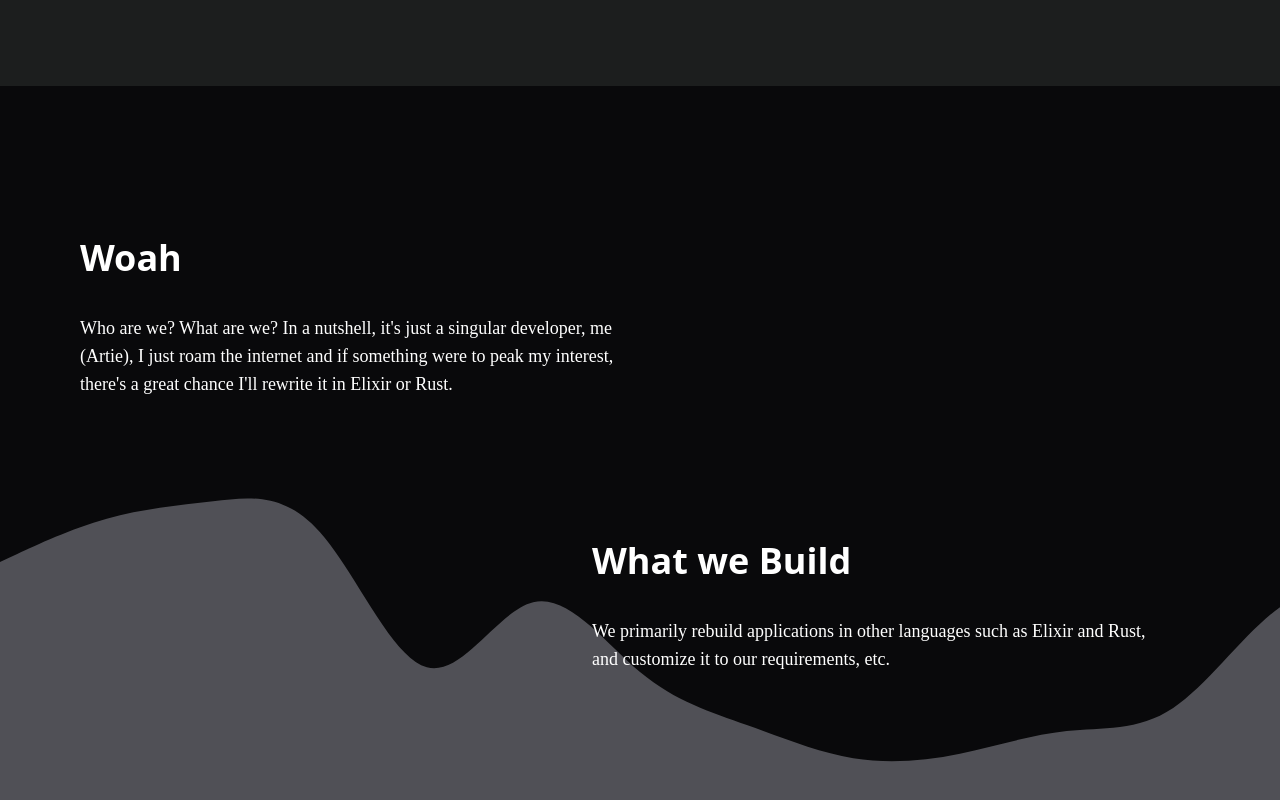
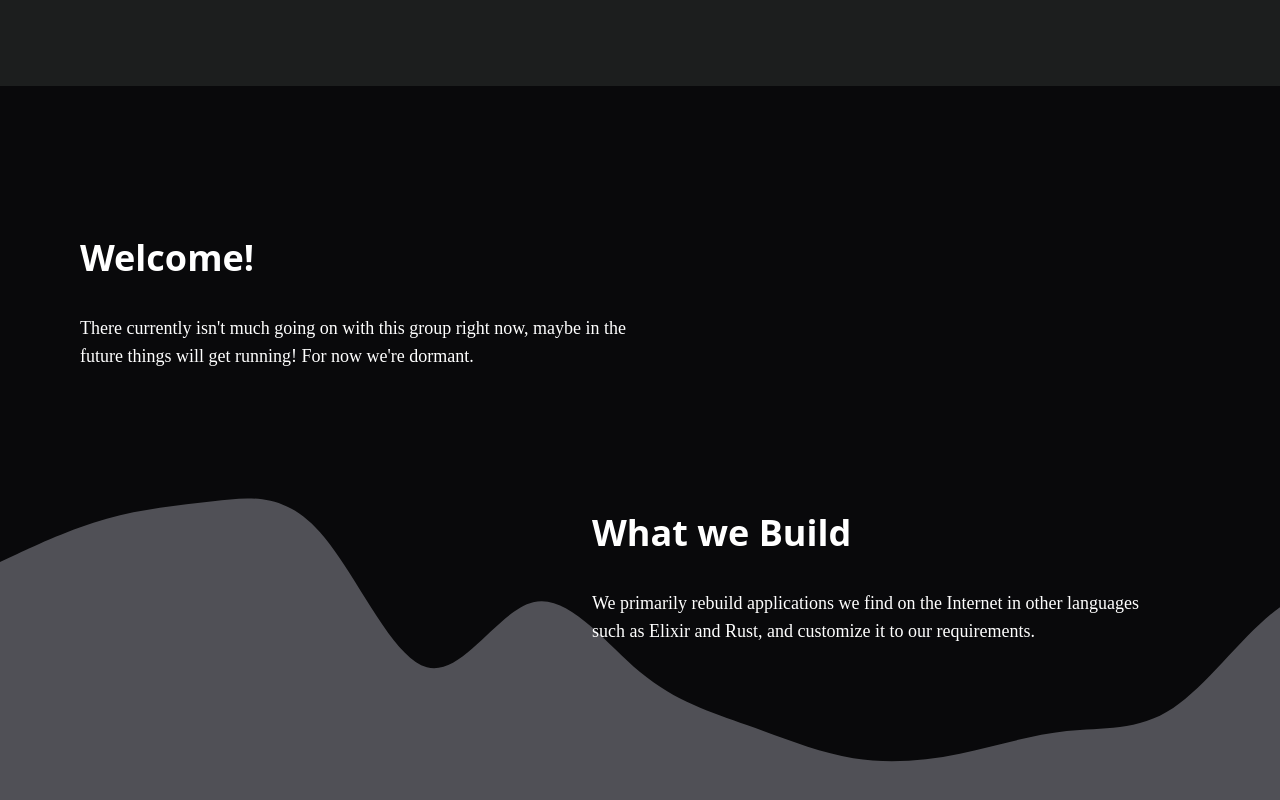
Before and after one commit to NetsuNetwork/netsu.network, an Astro site: page / in a window 1280 px wide. Shown: the part 714-1514 px from the top of the page. Built offline with nearby package versions, Linux system fonts and the light colour scheme; Astro itself is replaced by a stand-in of ours; a small style sheet from the web is missing.

Commit message:
chore: Update info cards

```diff
--- a/src/pages/index.astro
+++ b/src/pages/index.astro
@@ -1,6 +1,6 @@
 ---
-import Title from '../components/Title.astro';
-import PrimaryLayout from '../layouts/PrimaryLayout.astro';
+import Title from '../components/Title.astro'
+import PrimaryLayout from '../layouts/PrimaryLayout.astro'
 ---
 
 <script>
@@ -22,15 +22,13 @@ import PrimaryLayout from '../layouts/PrimaryLayout.astro';
   <div class='w-screen h-screen md:p-0 secondary-bg glow'>
     <div
       id='info-card'
-      class='flex flex-row items-start justify-start w-screen pt-8 md:pl-20 place-items-baseline '
+      class='flex flex-row items-start justify-start w-screen pt-8 md:pl-20 place-items-baseline'
     >
       <div class='max-w-xl pt-12 blind'>
-        <h2 class='text-4xl md:text6xl font-bold'>Woah</h2>
+        <h2 class='text-4xl md:text6xl font-bold'>Welcome!</h2>
         <p class='text-lg'>
-          Who are we? What are we? In a nutshell, it's just a singular
-          developer, me (Artie), I just roam the internet and if something were
-          to peak my interest, there's a great chance I'll rewrite it in Elixir
-          or Rust.
+          There currently isn't much going on with this group right now, maybe
+          in the future things will get running! For now we're dormant.
         </p>
       </div>
     </div>
@@ -39,11 +37,11 @@ import PrimaryLayout from '../layouts/PrimaryLayout.astro';
       id='info-card'
       class='flex flex-row items-start justify-end w-screen pr-28 place-items-baseline blind'
     >
-      <div class='mt-[10vh]  md:mt-[15vh] max-w-xl'>
+      <div class='mt-[10vh] md:mt-[15vh] max-w-xl'>
         <h2 class='mt-0 text-4xl md:text6xl font-bold'>What we Build</h2>
         <p class='text-lg'>
-          We primarily rebuild applications in other languages such as Elixir
-          and Rust, and customize it to our requirements, etc.
+          We primarily rebuild applications we find on the Internet in other languages such as Elixir
+          and Rust, and customize it to our requirements.
         </p>
       </div>
     </div>
@@ -61,7 +59,7 @@ import PrimaryLayout from '../layouts/PrimaryLayout.astro';
   }
 
   :where(div .main-bg) {
-    background-color: #1C1E1E;
+    background-color: #1c1e1e;
   }
 
   :where(div .secondary-bg) {
--- a/src/styles/posts.scss
+++ b/src/styles/posts.scss
@@ -1,5 +1,9 @@
 :where(h1, h2, h3, p) {
   color: white !important;
+}
+
+:where(h1) {
+  text-decoration: underline;
 }
 
 :where(blockquote p) {
```
